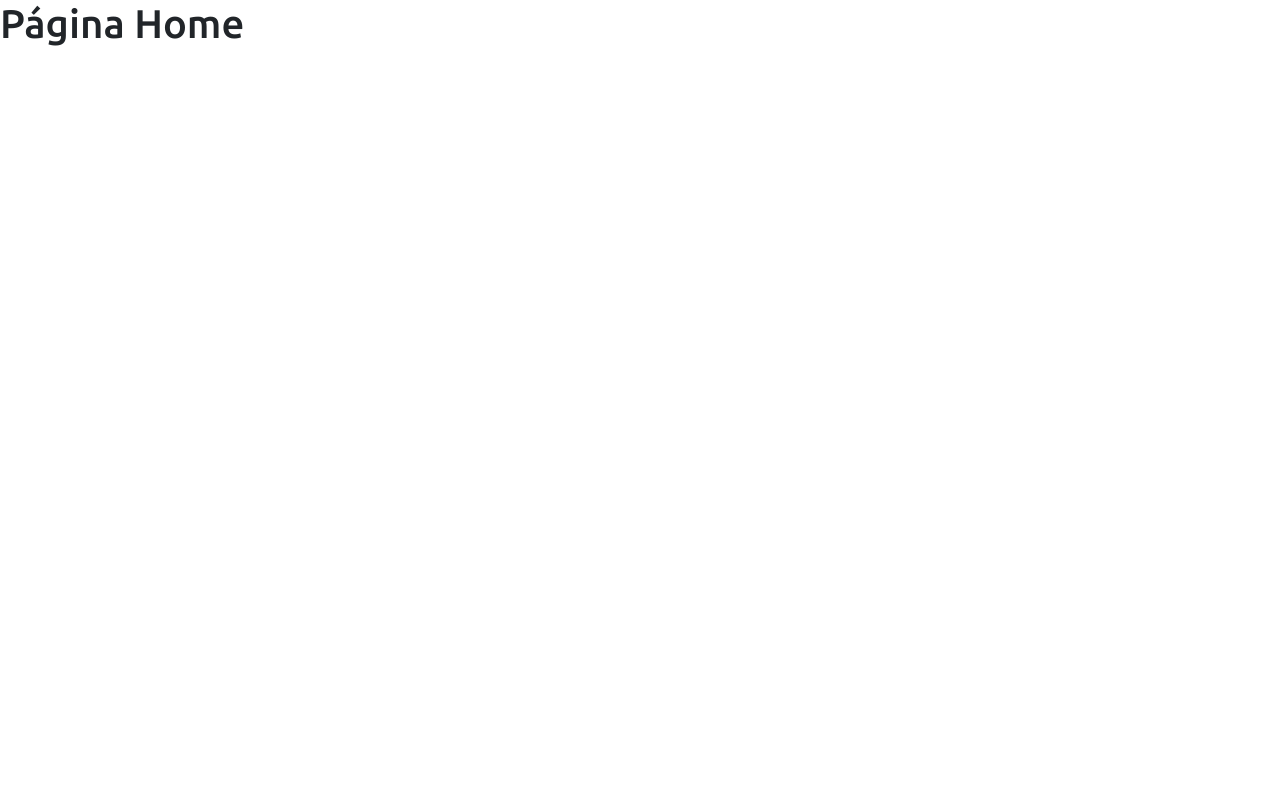
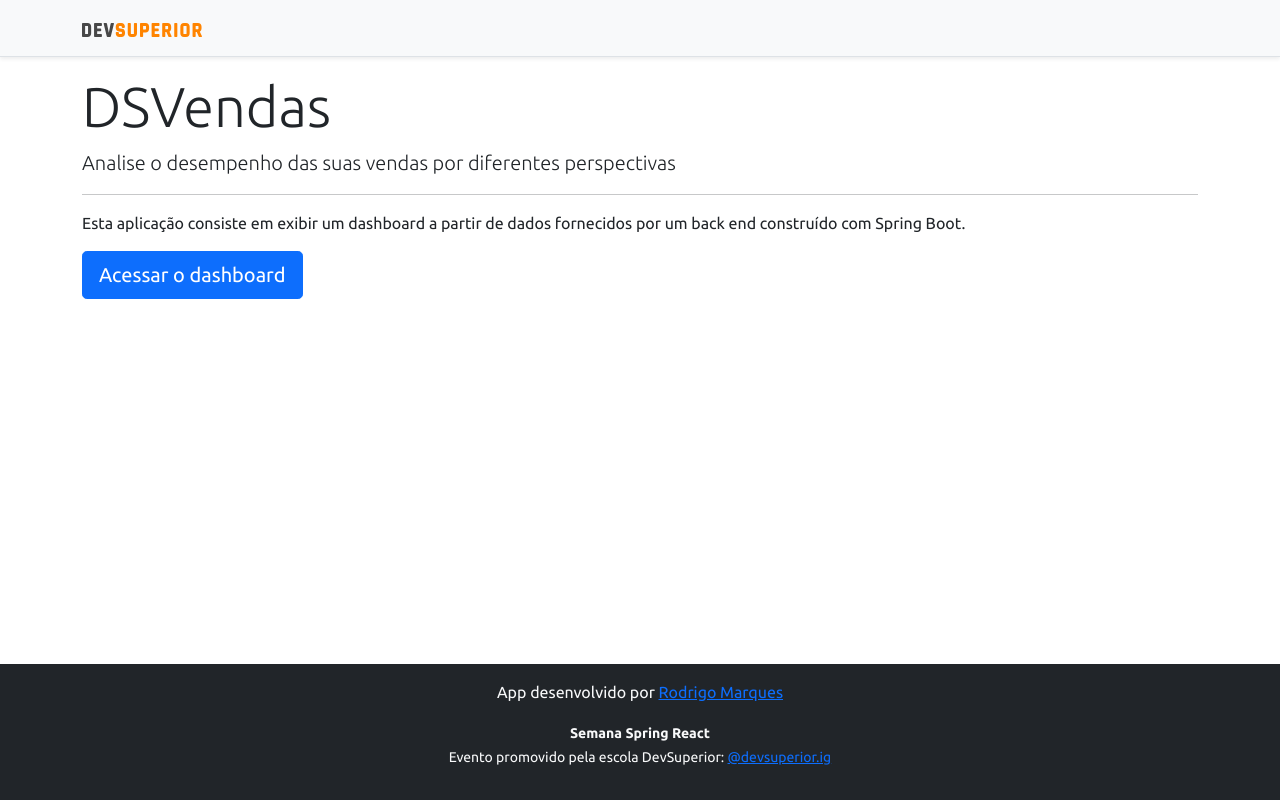
Before and after one commit to rodrigoapmarques/projeto-sds3, a React (Create React App) app in the folder frontend/: page / in a window 1280 px wide. Built offline with nearby package versions, Linux system fonts and the light colour scheme.

Commit message:
Home, Navigation

```diff
--- a/frontend/src/components/NavBar/index.tsx
+++ b/frontend/src/components/NavBar/index.tsx
@@ -1,16 +1,19 @@
 import React from 'react';
 import ImgDsDark from 'assets/img/ds-dark.svg';
+import { Link } from 'react-router-dom';
 
 const NavBar = () => {
     return (
         <div className="d-flex flex-column flex-md-row align-items-center p-3 px-md-4 mb-3 bg-light border-bottom shadow-sm">
             <div className="container">
                 <nav className="my-2 my-md-0 mr-md-3">
-                    <img src={ImgDsDark} alt="DevSuperior" width="120" />
+                    <Link to="/">
+                        <img src={ImgDsDark} alt="DevSuperior" width="120" />
+                    </Link>
                 </nav>
             </div>
         </div>
     );
-  }
+}
 
-  export default NavBar;
+export default NavBar;
--- a/frontend/src/pages/Home/index.tsx
+++ b/frontend/src/pages/Home/index.tsx
@@ -1,11 +1,26 @@
+import Footer from 'components/Footer';
+import NavBar from 'components/NavBar';
 import React from 'react';
+import { Link } from 'react-router-dom';
 
 const Home = () => {
     return (
-        <div>
-            <h1>Página Home</h1>
-        </div>
+        <>
+            <NavBar />
+            <div className="container">
+                <div className="jumbotron">
+                    <h1 className="display-4">DSVendas</h1>
+                    <p className="lead">Analise o desempenho das suas vendas por diferentes perspectivas</p>
+                    <hr />
+                    <p>Esta aplicação consiste em exibir um dashboard a partir de dados fornecidos por um back end construído com Spring Boot.</p>
+                    <Link className="btn btn-primary btn-lg" to="/dashboard">
+                        Acessar o dashboard
+                    </Link>
+                </div>
+            </div>
+            <Footer />
+        </>
     );
-  }
+}
 
-  export default Home;
+export default Home;
```
